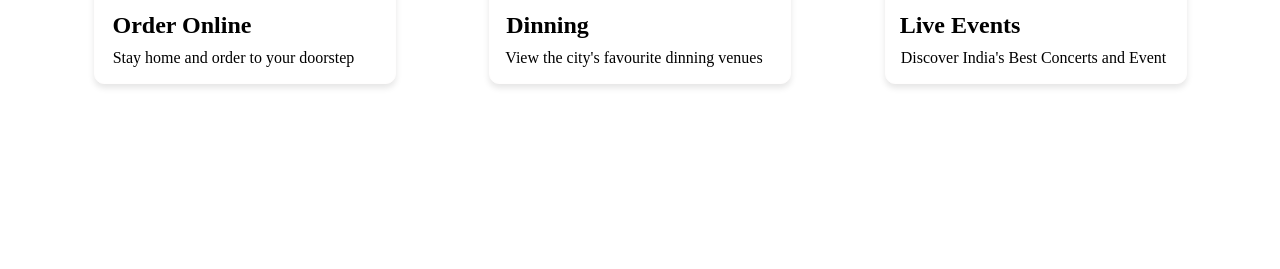
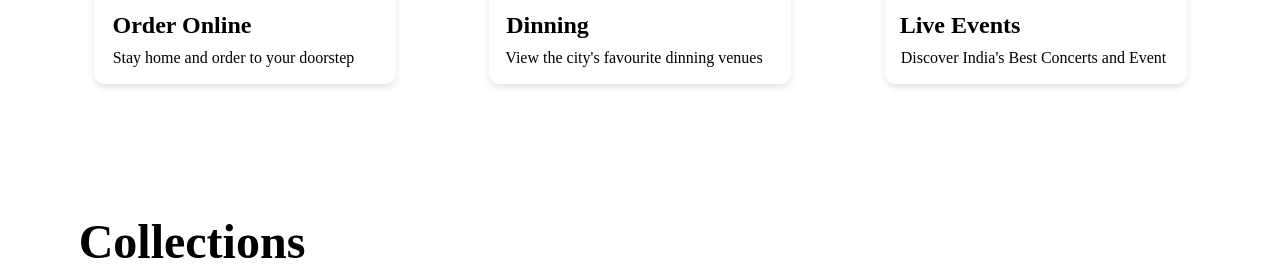
Before and after one commit to harshsahu383/Zomato-Clone, a plain HTML site: page index.html in a window 1280 px wide. Shown: the part 623-892 px from the top of the page. Before the commit the page ends 800 px from the top, so only its background shows below. Drawn offline with Linux system fonts and the light colour scheme.

Commit message:
Collection section added

```diff
--- a/index.html
+++ b/index.html
@@ -94,7 +94,10 @@ p<!DOCTYPE html>
             </div>
       </div>
       <!-- card section ends here  -->
-
+      <!-- collection  section starts here -->
+       <div class="Collections">
+        <h1> <b>Collections</b></h1>
+       </div>
     </main>
   </body>
 </html>
--- a/src/css/index.css
+++ b/src/css/index.css
@@ -129,3 +129,14 @@ font-size: 1rem;
     margin: 0 15px 15px;
     margin-right: 37px;
 }
+.collections{
+    display: flex;
+    align-items:center ;
+    justify-content: center;
+    margin-top: 110px;
+    margin-right: 56rem;
+}
+.collections h1 {
+    font-size: 3rem;
+    font-weight: 100;
+}
```
